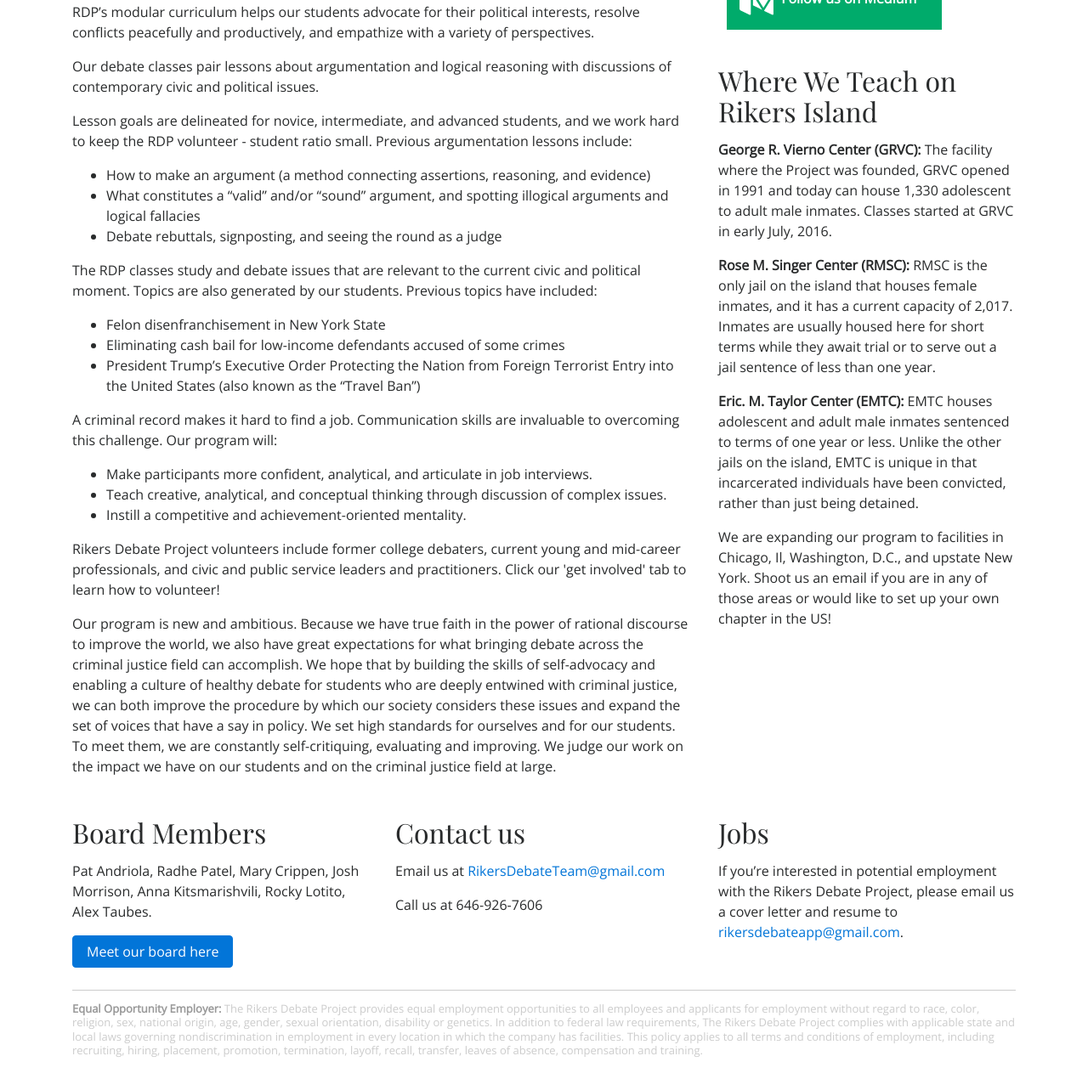
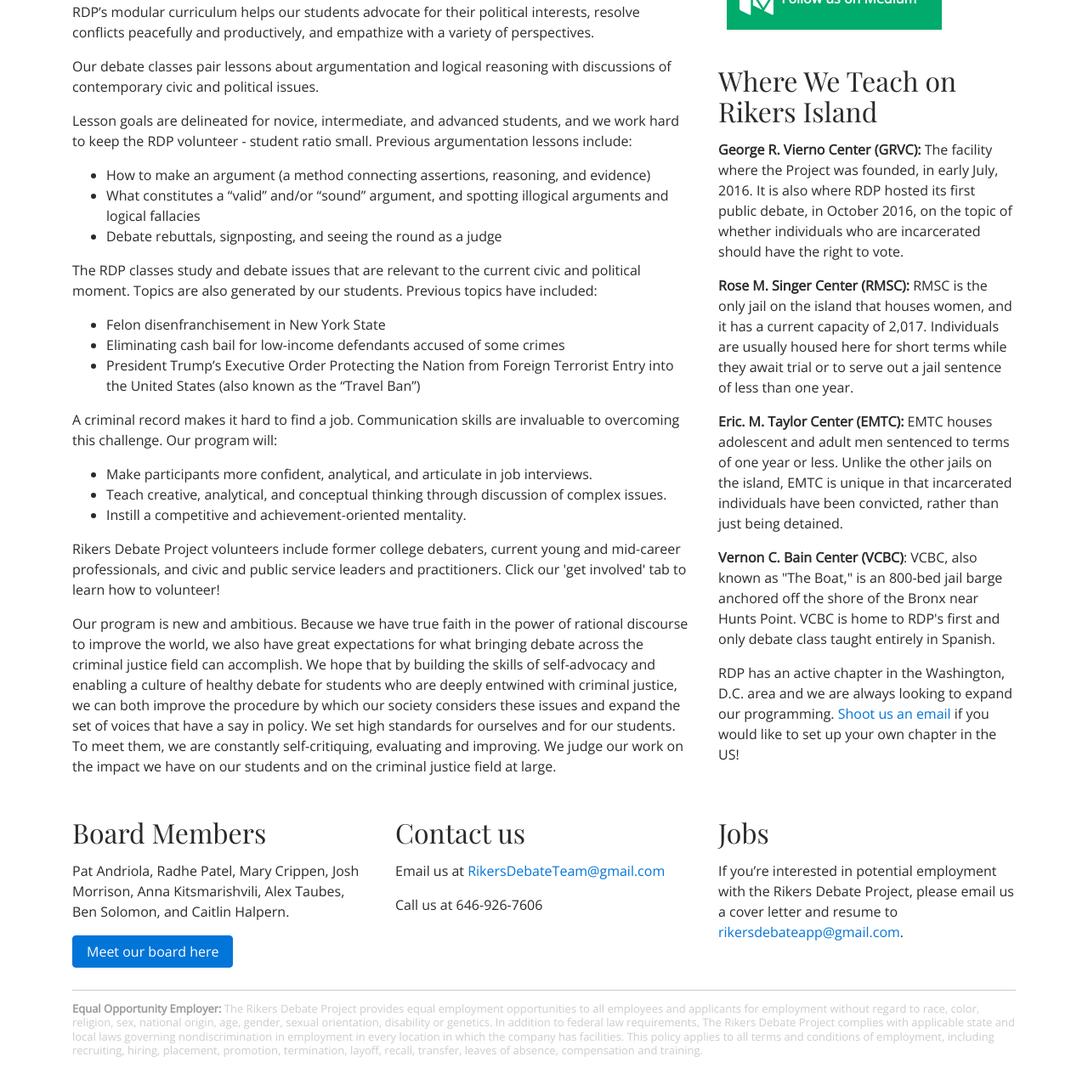
Before and after one commit to rikersdebateteam/rikers-debate-project, a Jekyll site: the page built from index.html, in a window 1280 px wide and 1400 px high, scrolled down 1093 px, cut to the strip 95-1378 px from the top of the window. Shown: the whole strip at 85% size. Built offline with Jekyll 4.4.1, drawn with Linux system fonts in a browser that asks for light colours; nearby versions of some CDN libraries.

Commit message:
Update index.html

```diff
--- a/index.html
+++ b/index.html
@@ -98,19 +98,22 @@
 
       <h2>Where We Teach on Rikers Island</h2>
 
-      <p><strong>George R. Vierno Center (GRVC):</strong> The facility where the Project was founded, GRVC opened in 1991 and today can house 1,330 adolescent to adult male inmates. Classes started at GRVC in early July, 2016.</p>
+      <p><strong>George R. Vierno Center (GRVC):</strong> The facility where the Project was founded, in early July, 2016. It is also where RDP hosted its first public debate, in October 2016, on the topic of whether individuals who are incarcerated should have the right to vote.</p>
 
-      <p><strong>Rose M. Singer Center (RMSC):</strong> RMSC is the only jail on the island that houses female inmates, and it has a current capacity of 2,017. Inmates are usually housed here for short terms while they await trial or to serve out a jail sentence of less than one year.</p>
+      <p><strong>Rose M. Singer Center (RMSC):</strong> RMSC is the only jail on the island that houses women, and it has a current capacity of 2,017. Individuals are usually housed here for short terms while they await trial or to serve out a jail sentence of less than one year.</p>
 
-      <p><strong>Eric. M. Taylor Center (EMTC):</strong> EMTC houses adolescent and adult male inmates sentenced to terms of one year or less. Unlike the other jails on the island, EMTC is unique in that incarcerated individuals have been convicted, rather than just being detained.</p>
-      <p> We are expanding our program to facilities in Chicago, Il, Washington, D.C., and upstate New York. Shoot us an email if you are in any of those areas or would like to set up your own chapter in the US! </p>
+      <p><strong>Eric. M. Taylor Center (EMTC):</strong> EMTC houses adolescent and adult men sentenced to terms of one year or less. Unlike the other jails on the island, EMTC is unique in that incarcerated individuals have been convicted, rather than just being detained.</p>
+
+      <p><strong>Vernon C. Bain Center (VCBC)</strong>: VCBC, also known as "The Boat," is an 800-bed jail barge anchored off the shore of the Bronx near Hunts Point. VCBC is home to RDP's first and only debate class taught entirely in Spanish.</p>
+
+      <p> RDP has an active chapter in the Washington, D.C. area and we are always looking to expand our programming. <a href="mailto:rikersdebateteam@gmail.com">Shoot us an email</a> if you would like to set up your own chapter in the US! </p>
     </div>
   </div>
   <div class="row">
     <div class="col-lg-4 col-sm-12">
       <h2>Board Members</h2>
 
-      <p>Pat Andriola, Radhe Patel, Mary Crippen, Josh Morrison, Anna Kitsmarishvili, Rocky Lotito, Alex Taubes.</p>
+      <p>Pat Andriola, Radhe Patel, Mary Crippen, Josh Morrison, Anna Kitsmarishvili, Alex Taubes, Ben Solomon, and Caitlin Halpern.</p>
 
       <a href='/board' class="btn btn-primary">Meet our board here</a>
     </div>
```
